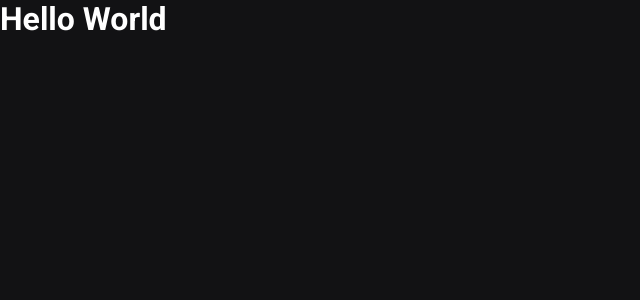
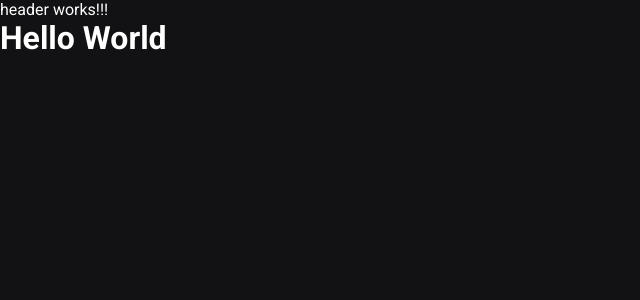
Before and after one commit to Matheus-FSantos/ig.news, a Next.js app: page / in a window 1280 px wide. Shown: the top 300 px of the page, without its empty margins (0-640 px from the left). Built offline with nearby package versions, Linux system fonts and the light colour scheme.

Commit message:
feat(pages): add header components

```diff
--- /dev/null
+++ b/src/components/Header/index.tsx
@@ -0,0 +1,11 @@
+import styles from "./styles.module.scss";
+
+const Header = () => {
+	return(
+		<header>
+			header works!!!
+		</header>
+	);
+}
+
+export { Header };
--- a/src/pages/index.tsx
+++ b/src/pages/index.tsx
@@ -1,4 +1,5 @@
 import Head from "next/head";
+import { Header } from "../components/Header";
 
 const Home = () => {
   return (
@@ -7,6 +8,7 @@ const Home = () => {
 				<title>Início | ig.news</title>
 			</Head>
 			<div>
+				<Header/>
 				<h1>Hello World</h1>
 			</div>
 		</>
```
Also changed, not shown: src/pages/profile.tsx (deleted, +0 -10 lines), src/components/Header/styles.module.scss (added).
